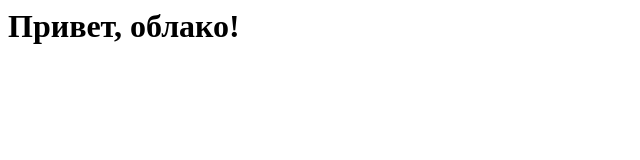
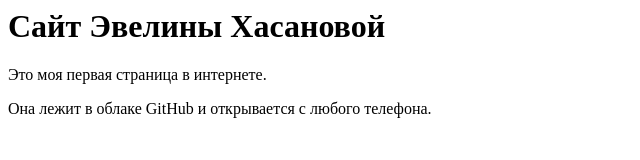
Before and after one commit to AsunaSuu/cloud-project, a plain HTML site: page index.html in a window 1280 px wide. Shown: the whole page, without its empty margins (0-640 px from the left). Drawn offline with Linux system fonts and the light colour scheme.

Commit message:
Update index.html

```diff
--- a/index.html
+++ b/index.html
@@ -1 +1,3 @@
-<h1>Привет, облако!</h1>
+<h1>Сайт Эвелины Хасановой</h1>
+<p>Это моя первая страница в интернете.</p>
+<p>Она лежит в облаке GitHub и открывается с любого телефона.</p>
```
